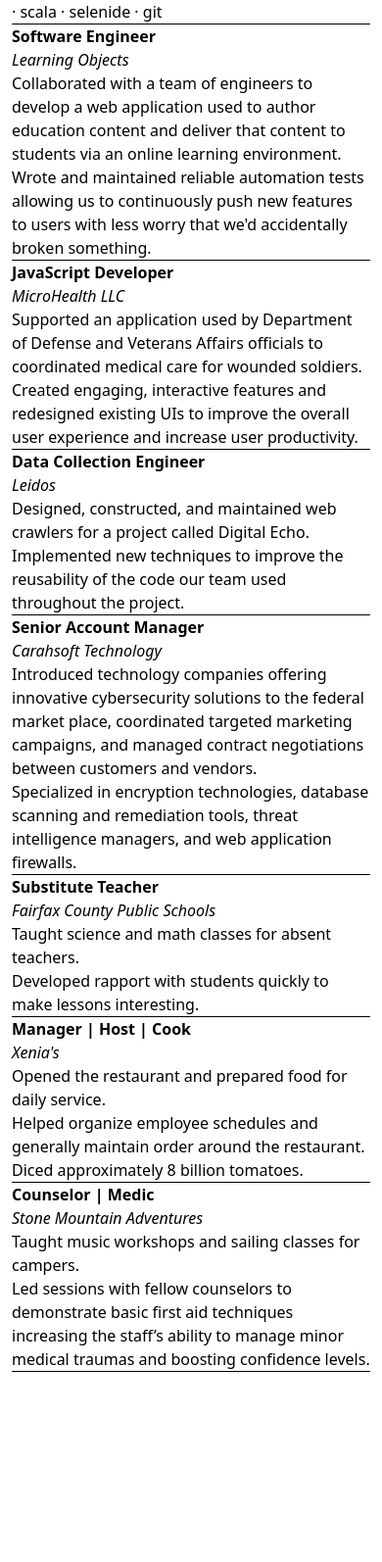
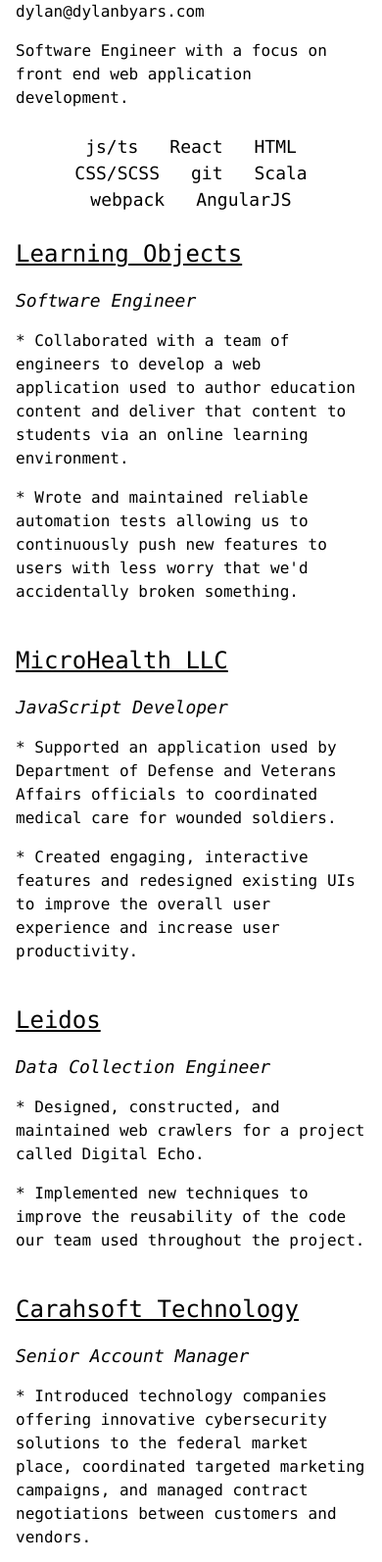
Before and after one commit to dylanbyars/website-v3, a Gatsby site: page /resume in a window 390 px wide. Shown: the part 96-1690 px from the top of the page at 98% size. Before the commit the page ends 1496 px from the top, so only its background shows below. Built offline with nearby package versions, Linux system fonts and the light colour scheme; Gatsby itself is replaced by a stand-in of ours.

Commit message:
reactify resume. bye bye markdown

```diff
--- a/package.json
+++ b/package.json
@@ -22,7 +22,6 @@
     "react-dom": "^16.9.0",
     "react-ga": "^2.6.0",
     "react-helmet": "^5.2.1",
-    "react-markdown": "^4.2.2",
     "react-spinners": "^0.5.12",
     "tailwindcss": "^1.1.2"
   },
--- a/src/components/Home.js
+++ b/src/components/Home.js
@@ -7,7 +7,7 @@
 const Home = () => (
   <main
     className={classnames([
-      'min-h-screen p-3 font-mono',
+      'home min-h-screen p-3 font-mono',
       { 'bg-black text-grey-lightest': true },
     ])}
   >
--- a/src/components/Resume.js
+++ b/src/components/Resume.js
@@ -1,74 +1,76 @@
 import React from 'react'
-import Markdown from 'react-markdown/with-html'
+import resume from '../resume'
 
-const resume = `
-# Dylan Byars
+const Basics = ({ name, email, summary }) => (
+  <header>
+    <h1 className="text-5xl">{name}</h1>
+    <a href={`mailto:${email}`} className="inline-block mt-2">
+      {email}
+    </a>
+    <p className="mt-4">{summary}</p>
+  </header>
+)
 
-Software Engineer with a focus on front end web application development.
+const Skills = ({ skills }) => (
+  <ul className="flex flex-wrap justify-center mt-6">
+    {skills.map(s => (
+      <li className="text-lg mx-4">{s}</li>
+    ))}
+  </ul>
+)
 
-js/ts · html · css/scss · react · angularjs · webpack · scala · selenide · git
+const Job = ({ company, position, website, highlights }) => (
+  <article>
+    {website ? (
+      <a href={website} className="text-2xl underline">
+        {company}
+      </a>
+    ) : (
+      <h4 className="text-2xl">{company}</h4>
+    )}
+    <h5 className="text-lg italic my-4">{position}</h5>
+    <ul>
+      {highlights.map(h => (
+        <li className="mb-4">* {h}</li>
+      ))}
+    </ul>
+  </article>
+)
 
----
+const School = ({ institution, degree }) => (
+  <article>
+    <h4 className="text-2xl">{institution}</h4>
+    <p>{degree}</p>
+  </article>
+)
 
-##### **Software Engineer**
-*[Learning Objects](http://learningobjects.com/)*
+const Resume = () => {
+  const { basics, skills, work, education } = resume
+  return (
+    <main className="container mx-auto p-4 font-mono md:px-6 lg:px-56">
+      <Basics {...basics} />
+      <Skills skills={skills} />
+      <br />
+      <section>
+        {work.map((job, i) => (
+          <>
+            <Job {...job} />
+            {i < work.length - 1 && <br />}
+          </>
+        ))}
+      </section>
+      <br />
+      <section>
+        {education.map(school => (
+          <School {...school} />
+        ))}
+      </section>
+      <br />
+      <footer>
+        <a href={basics.website}>{basics.website}</a>
+      </footer>
+    </main>
+  )
+}
 
-- Collaborated with a team of engineers to develop a web application used to author education content and deliver that content to students via an online learning environment.
-- Wrote and maintained reliable automation tests allowing us to continuously push new features to users with less worry that we'd accidentally broken something.
-
----
-
-##### **JavaScript Developer**
-*[MicroHealth LLC](https://www.microhealthllc.com/)*
-
-- Supported an application used by Department of Defense and Veterans Affairs officials to coordinated medical care for wounded soldiers.
-- Created engaging, interactive features and redesigned existing UIs to improve the overall user experience and increase user productivity.
-
----
-
-##### **Data Collection Engineer**
-*[Leidos](https://www.leidos.com/)*
-
-- Designed, constructed, and maintained web crawlers for a project called Digital Echo.
-- Implemented new techniques to improve the reusability of the code our team used throughout the project.
-
----
-
-##### **Senior Account Manager**
-*[Carahsoft Technology](http://carahsoft.com/)*
-
-- Introduced technology companies offering innovative cybersecurity solutions to the federal market place, coordinated targeted marketing campaigns, and managed contract negotiations between customers and vendors.
-- Specialized in encryption technologies, database scanning and remediation tools, threat intelligence managers, and web application firewalls.
-
----
-
-##### **Substitute Teacher**
-*Fairfax County Public Schools*
-
-- Taught science and math classes for absent teachers.
-- Developed rapport with students quickly to make lessons interesting.
-
----
-
-##### **Manager | Host | Cook**
-*Xenia's*
-
-- Opened the restaurant and prepared food for daily service.
-- Helped organize employee schedules and generally maintain order around the restaurant.
-- Diced approximately 8 billion tomatoes.
-
----
-
-##### **Counselor | Medic**
-*Stone Mountain Adventures*
-
-- Taught music workshops and sailing classes for campers.
-- Led sessions with fellow counselors to demonstrate basic first aid techniques increasing the staff’s ability to manage minor medical traumas and boosting confidence levels.
-
----
-`
-export default () => (
-  <Markdown className="markdown px-3 mx-auto" escapeHtml={false}>
-    {resume}
-  </Markdown>
-)
+export default Resume
--- /dev/null
+++ b/src/resume.js
@@ -0,0 +1,96 @@
+export default {
+  basics: {
+    name: 'Dylan Byars',
+    email: 'dylan@dylanbyars.com',
+    website: 'dylanbyars.com',
+    summary:
+      'Software Engineer with a focus on front end web application development.',
+  },
+  skills: [
+    'js/ts',
+    'React',
+    'HTML',
+    'CSS/SCSS',
+    'git',
+    'Scala',
+    'webpack',
+    'AngularJS',
+  ],
+  work: [
+    {
+      company: 'Learning Objects',
+      position: 'Software Engineer',
+      website: 'http://learningobjects.com',
+      highlights: [
+        'Collaborated with a team of engineers to develop a web application used to author education content and deliver that content to students via an online learning environment.',
+        "Wrote and maintained reliable automation tests allowing us to continuously push new features to users with less worry that we'd accidentally broken something.",
+      ],
+    },
+    {
+      company: 'MicroHealth LLC',
+      position: 'JavaScript Developer',
+      website: 'https://www.microhealthllc.com/',
+      highlights: [
+        'Supported an application used by Department of Defense and Veterans Affairs officials to coordinated medical care for wounded soldiers.',
+        'Created engaging, interactive features and redesigned existing UIs to improve the overall user experience and increase user productivity.',
+      ],
+    },
+    {
+      company: 'Leidos',
+      position: 'Data Collection Engineer',
+      website: 'https://www.leidos.com/',
+      highlights: [
+        'Designed, constructed, and maintained web crawlers for a project called Digital Echo.',
+        'Implemented new techniques to improve the reusability of the code our team used throughout the project.',
+      ],
+    },
+    {
+      company: 'Carahsoft Technology',
+      position: 'Senior Account Manager',
+      website: 'http://carahsoft.com/',
+      highlights: [
+        'Introduced technology companies offering innovative cybersecurity solutions to the federal market place, coordinated targeted marketing campaigns, and managed contract negotiations between customers and vendors.',
+        'Specialized in encryption technologies, database scanning and remediation tools, threat intelligence managers, and web application firewalls.',
+      ],
+    },
+    {
+      company: 'Fairfax County Public Schools',
+      position: 'Substitute Teacher',
+      highlights: [
+        'Taught science and math classes for absent teachers.',
+        'Developed rapport with students quickly to make lessons interesting.',
+      ],
+    },
+    {
+      company: "Xenia's",
+      position: 'Manager | Host | Cook',
+      highlights: [
+        'Opened the restaurant and prepared food for daily service.',
+        'Helped organize employee schedules and generally maintain order around the restaurant.',
+        'Diced approximately 8 billion tomatoes.',
+      ],
+    },
+    {
+      company: 'Stone Mountain Adventures',
+      position: 'Counselor | Medic',
+      highlights: [
+        'Taught music workshops and sailing classes for campers.',
+        'Led sessions with fellow counselors to demonstrate basic first aid techniques increasing the staff’s ability to manage minor medical traumas and boosting confidence levels.',
+      ],
+    },
+  ],
+  // volunteer: [
+  //   {
+  //     organization: 'Harrisonburg Rescue Squad',
+  //     position: 'EMT',
+  //     website: 'https://www.harrisonburgrescue.org/',
+  //     highlights: [""],
+  //   },
+  // ],
+  education: [
+    {
+      institution: 'James Madison University',
+      degree: 'BA English',
+    },
+  ],
+}
--- a/src/styles/main.css
+++ b/src/styles/main.css
@@ -4,11 +4,6 @@
 @import 'grid.css';
 @import 'periodicTable.css';
 @import 'cellularAutomaton.css';
-@import 'markdown.css';
-
-a {
-  text-decoration: none;
-}
 
 .link,
 .link:visited {
--- a/src/styles/markdown.css
+++ /dev/null
@@ -1,152 +0,0 @@
-.markdown {
-  font-family: 'Courier New';
-  @apply text-lg;
-  @apply leading-normal;
-  @apply max-w-lg;
-  @apply p-3;
-}
-
-.markdown h1,
-.markdown h2,
-.markdown h3,
-.markdown h4 {
-  @apply mt-3;
-  @apply mb-1;
-  @apply leading-loose;
-}
-
-.markdown h1 {
-  @apply mt-0;
-  @apply text-5xl;
-}
-
-.markdown h2 {
-  @apply text-4xl;
-}
-
-.markdown h3 {
-  @apply text-3xl;
-}
-
-.markdown h4 {
-  @apply text-2xl;
-}
-
-.markdown h5 {
-  @apply text-xl;
-}
-
-.markdown h6 {
-  @apply text-lg;
-}
-
-.markdown p {
-  @apply mb-1;
-  @apply text-base;
-}
-
-.markdown ul,
-.markdown ol {
-  @apply my-3;
-  @apply pl-4;
-  list-style-type: circle;
-}
-
-.markdown li {
-  @apply my-3;
-}
-
-.markdown small {
-  @apply text-sm;
-}
-
-.markdown hr {
-  height: 1rem;
-}
-
-@screen md {
-  .markdown {
-    @apply text-lg;
-  }
-}
-
-@screen lg {
-  .markdown {
-    @apply text-xl;
-  }
-}
-
-@media print {
-  *,
-  *:before,
-  *:after {
-    background: transparent !important;
-    color: #000 !important;
-    box-shadow: none !important;
-    text-shadow: none !important;
-  }
-
-  a,
-  a:visited {
-    text-decoration: underline;
-  }
-
-  a[href]:after {
-    content: ' (' attr(href) ')';
-  }
-
-  abbr[title]:after {
-    content: ' (' attr(title) ')';
-  }
-
-  a[href^='#']:after,
-  a[href^='javascript:']:after {
-    content: '';
-  }
-
-  .markdown {
-    @apply text-base;
-    @apply leading-normal;
-  }
-
-  .markdown h1,
-  .markdown h2,
-  .markdown h3,
-  .markdown h4 {
-    @apply my-1;
-  }
-
-  .markdown p {
-    @apply mb-1;
-  }
-
-  .markdown ul,
-  .markdown ol {
-    @apply my-0;
-    list-style-type: circle;
-  }
-
-  .markdown li {
-    @apply my-2;
-  }
-
-  .markdown small {
-    @apply text-sm;
-  }
-
-  .markdown hr {
-    height: 0.5rem;
-  }
-
-  p,
-  h2,
-  h3 {
-    orphans: 3;
-    widows: 3;
-  }
-
-  h2,
-  h3 {
-    page-break-after: avoid;
-  }
-}
```
Also changed, not shown: src/styles/grid.css (+6 -6 lines).
